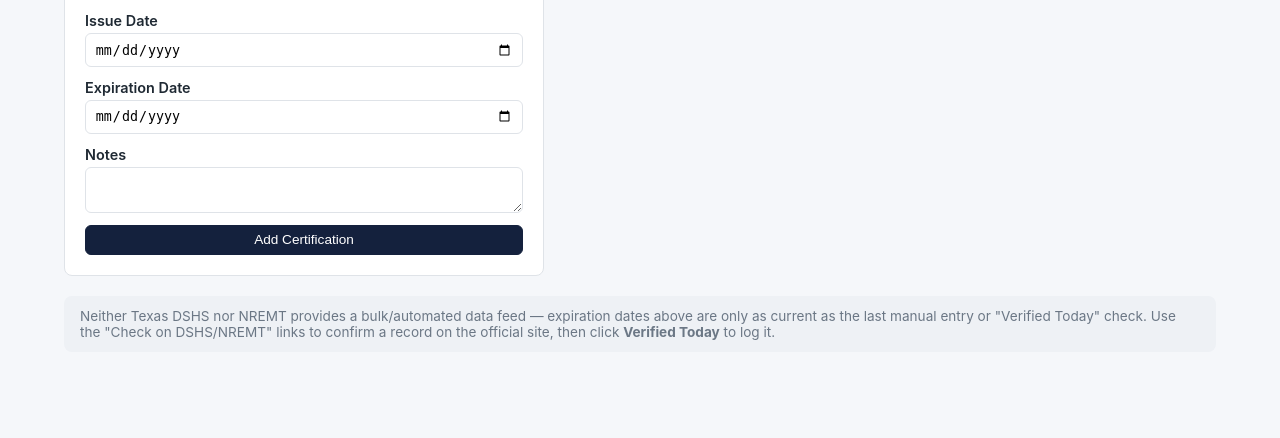
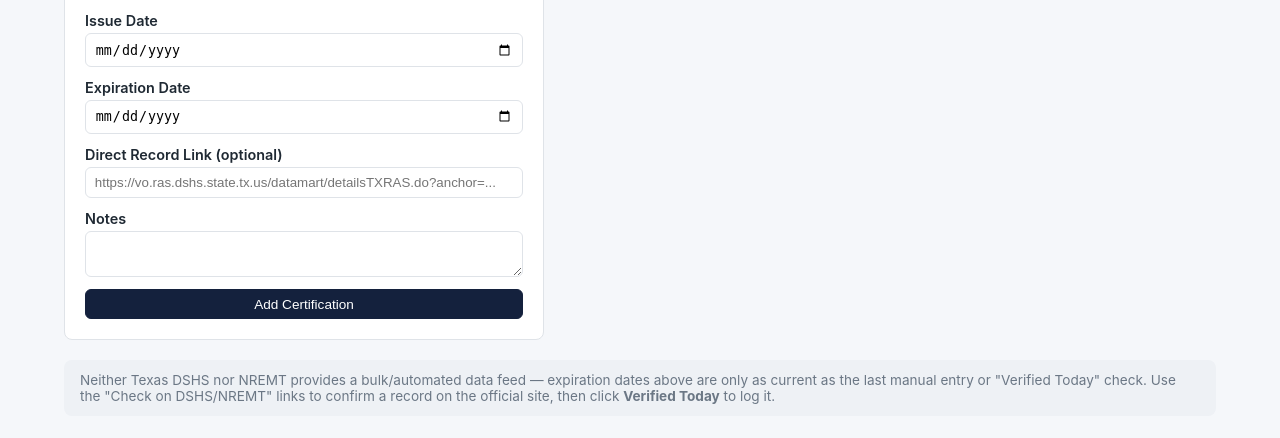
Before and after one commit to chrisperez-afk/Licensure, a Flask app: template app/templates/provider_detail.html in a window 1280 px wide. Shown: the part 556-994 px from the top of the page. Before the commit the page ends 896 px from the top, so only its background shows below. Run offline with Flask 3, Linux system fonts and the light colour scheme; the template is opened without the code that fills it, so the values that code supplies are empty.

Commit message:
Add optional direct-record-link field to certifications
Texas DSHS's datamart gives each individual certification record a
stable, bookmarkable URL (detailsTXRAS.do?anchor=...) once you've looked
someone up. Store that per certification so "Check on DSHS/NREMT" can
jump straight to the person's record instead of the generic search page.
Wired through the provider detail forms, CSV import, and CSV export.

Co-Authored-By: Claude Sonnet 5 <noreply@anthropic.com>
Claude-Session: https://claude.ai/code/session_01AHM8gDGFy8pTkjG7q5YptH

```diff
--- a/app/csv_import.py
+++ b/app/csv_import.py
@@ -14,7 +14,7 @@ REQUIRED_COLUMNS = ["first_name", "last_name", "agency"]
 OPTIONAL_COLUMNS = [
     "employee_id", "rank_title", "email", "phone",
     "certification", "certificate_number", "source",
-    "issue_date", "expiration_date",
+    "issue_date", "expiration_date", "direct_verify_url",
 ]
 
 TEMPLATE_HEADER = REQUIRED_COLUMNS + OPTIONAL_COLUMNS
@@ -157,6 +157,9 @@ def import_csv():
                 expiration_date = _parse_date(row.get("expiration_date"))
                 if expiration_date:
                     cert.expiration_date = expiration_date
+                direct_verify_url = (row.get("direct_verify_url") or "").strip()
+                if direct_verify_url:
+                    cert.direct_verify_url = direct_verify_url
 
         db.session.commit()
 
--- a/app/routes.py
+++ b/app/routes.py
@@ -119,6 +119,7 @@ def export_csv():
             "Agency", "Last Name", "First Name", "Employee ID", "Rank/Title",
             "Certification", "Certificate Number", "Source", "Issue Date",
             "Expiration Date", "Days Until Expiration", "Status", "Last Verified",
+            "Direct Verify Link",
         ]
     )
     certs = Certification.query.join(Provider).order_by(
@@ -140,6 +141,7 @@ def export_csv():
                 c.days_until_expiration() if c.expiration_date else "",
                 STATUS_LABELS.get(c.status(), ""),
                 c.last_verified_date.isoformat() if c.last_verified_date else "",
+                c.direct_verify_url or "",
             ]
         )
     return Response(
@@ -234,6 +236,7 @@ def certification_new(provider_id):
         expiration_date=_parse_date(request.form.get("expiration_date")),
         source=request.form.get("source", "OTHER"),
         notes=request.form.get("notes", "").strip() or None,
+        direct_verify_url=request.form.get("direct_verify_url", "").strip() or None,
     )
     db.session.add(cert)
     db.session.commit()
@@ -251,6 +254,7 @@ def certification_edit(cert_id):
     cert.expiration_date = _parse_date(request.form.get("expiration_date"))
     cert.source = request.form.get("source", "OTHER")
     cert.notes = request.form.get("notes", "").strip() or None
+    cert.direct_verify_url = request.form.get("direct_verify_url", "").strip() or None
     db.session.commit()
     flash("Certification updated.", "success")
     return redirect(url_for("main.provider_detail", provider_id=cert.provider_id))
--- a/app/templates/import.html
+++ b/app/templates/import.html
@@ -35,6 +35,7 @@
     <tr><td>source</td><td>No</td><td>DSHS, NREMT, or OTHER</td></tr>
     <tr><td>issue_date</td><td>No</td><td>YYYY-MM-DD or MM/DD/YYYY</td></tr>
     <tr><td>expiration_date</td><td>No</td><td>YYYY-MM-DD or MM/DD/YYYY</td></tr>
+    <tr><td>direct_verify_url</td><td>No</td><td>Direct link to this person's record on DSHS/NREMT, if you have it (e.g. a vo.ras.dshs.state.tx.us "detailsTXRAS.do?anchor=..." link) — makes the "Check on" button jump straight to their record</td></tr>
   </tbody>
 </table>
 
--- a/app/templates/provider_detail.html
+++ b/app/templates/provider_detail.html
@@ -60,9 +60,13 @@
       </td>
       <td>{{ cert.last_verified_date.strftime('%m/%d/%Y') if cert.last_verified_date else 'Never' }}</td>
       <td class="cert-actions">
+        <input type="url" name="direct_verify_url" form="cert-edit-{{ cert.id }}"
+               value="{{ cert.direct_verify_url or '' }}" placeholder="Direct record link (optional)"
+               title="Paste the direct link to this person's record on DSHS/NREMT after you've looked them up once, so this becomes a one-click check next time."
+               size="16">
         <button type="submit" form="cert-edit-{{ cert.id }}">Save</button>
         {% if cert.verify_url() %}
-        <a class="button-link" target="_blank" rel="noopener" href="{{ cert.verify_url() }}" title="Look this person up on the official site, then click Verified below">Check on {{ sources[cert.source].label }} ↗</a>
+        <a class="button-link" target="_blank" rel="noopener" href="{{ cert.verify_url() }}" title="{{ 'Jump straight to this record' if cert.direct_verify_url else 'Look this person up on the official site, then click Verified below' }}">Check on {{ sources[cert.source].label }} ↗</a>
         {% endif %}
         <form method="post" action="{{ url_for('main.certification_verify', cert_id=cert.id) }}" class="inline-form">
           <button type="submit" class="button-secondary" title="Mark that you confirmed this today">Verified Today</button>
@@ -98,6 +102,7 @@
   </label>
   <label>Issue Date<input type="date" name="issue_date"></label>
   <label>Expiration Date<input type="date" name="expiration_date"></label>
+  <label>Direct Record Link (optional)<input type="url" name="direct_verify_url" placeholder="https://vo.ras.dshs.state.tx.us/datamart/detailsTXRAS.do?anchor=..."></label>
   <label class="notes-label">Notes<textarea name="notes" rows="2"></textarea></label>
   <button type="submit">Add Certification</button>
 </form>
```
Also changed, not shown: app/models.py (+8 -1 lines).
